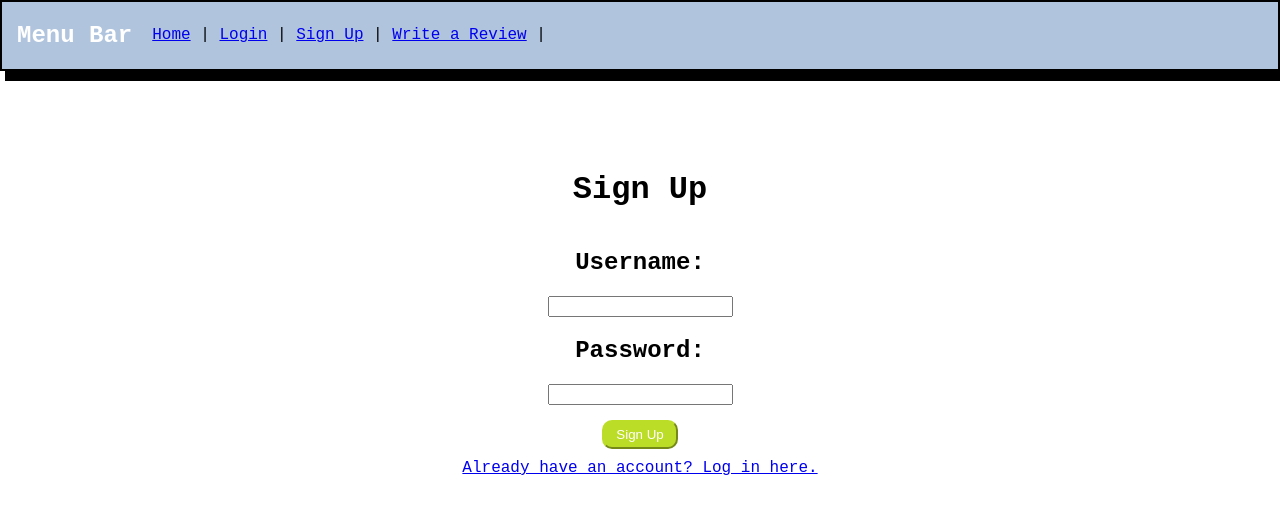
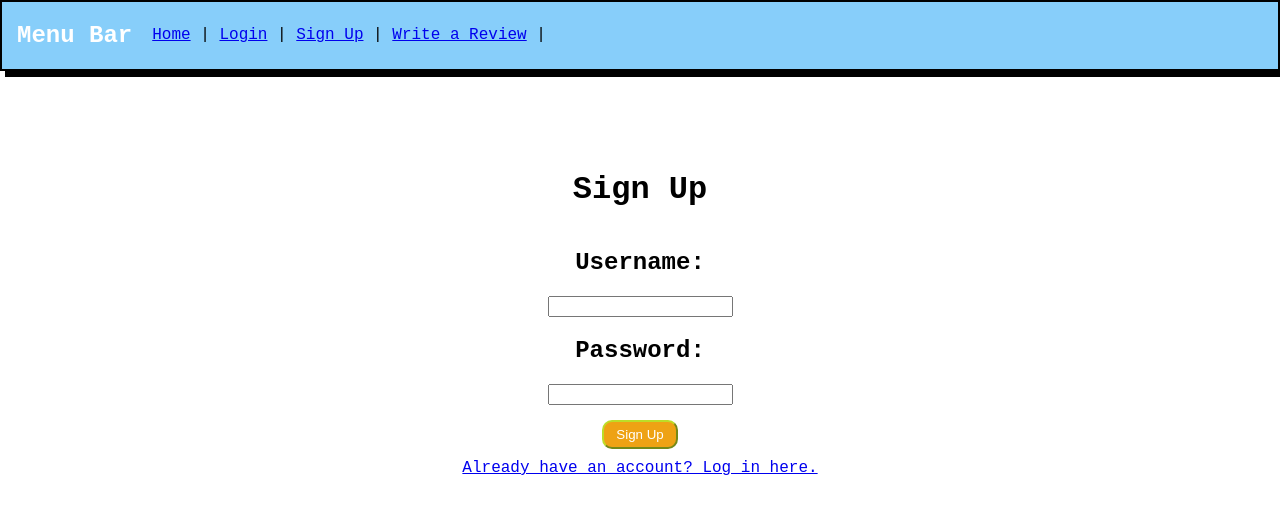
Before and after one commit to ArushRam/BruinBytes, a React (Create React App) app in the folder client/: page /signup in a window 1280 px wide. Shown: the top 514 px of the page. Built offline with nearby package versions, Linux system fonts and the light colour scheme.

Commit message:
more cminor css styling changes

```diff
--- a/client/src/css/LoginPage.css
+++ b/client/src/css/LoginPage.css
@@ -10,7 +10,7 @@
 
 
 .loginButton {
-  background-color: rgb(188, 221, 40);
+  background-color: rgb(238, 162, 20);
   color: white;
   border-color: rgb(188, 221, 40);
   padding: 5px 12px;
--- a/client/src/css/MenuBar.css
+++ b/client/src/css/MenuBar.css
@@ -4,10 +4,10 @@
   height: 50%;
   display: flex;
   flex-direction: row;
-  background-color: lightsteelblue;
+  background-color: lightskyblue;
   background-size: 100%;
   position: relative;
-  box-shadow: 5px 10px black;
+  box-shadow: 5px 6px black;
   border: 2px solid black;
   color: white;
   align-items: center;
@@ -35,7 +35,7 @@ ul {
   list-style-type: none;
   margin: 0;
   padding: 5px;
-  background-color: lightsteelblue;
+  background-color: lightskyblue;
   color: black;
 }
 
@@ -52,10 +52,11 @@ ul {
 }
 
 .linkLookalike {
+  font-family: 'VT323', monospace;
   background: none!important;
   border: none;
   padding: 0!important;
-  color: #069;
+  color: black;
   text-decoration: underline;
   cursor: pointer;
   font-size: medium;
--- a/client/src/css/ReviewPage.css
+++ b/client/src/css/ReviewPage.css
@@ -10,11 +10,12 @@
 
 .reviewbox {
     background: white;
-		border: 2px solid rgb(85, 126, 151);
+		border: 2px solid rgb(153, 157, 161);
 		height: 175px;
 		width: 500px;
     padding: 5px;
-    margin-bottom: 10px;
+    margin-bottom: 20px;
+    box-shadow: 6px 7px black;
 }
 
 form {
--- a/client/src/css/SignupPage.css
+++ b/client/src/css/SignupPage.css
@@ -9,7 +9,7 @@
 }
 
 .signupButton {
-  background-color: rgb(188, 221, 40);
+  background-color: rgb(238, 162, 20);
   color: white;
   border-color: rgb(188, 221, 40);
   padding: 5px 12px;
```
